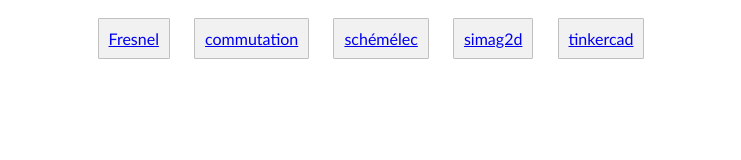
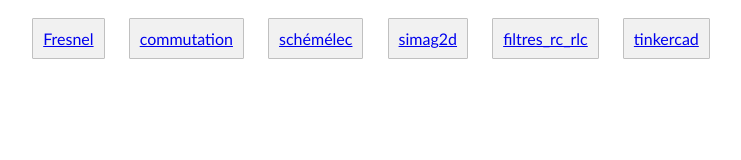
Before and after one commit to koreckijulien/circuit, a plain HTML site: page index.html in a window 1280 px wide. Shown: the whole page, without its empty margins (269-1010 px from the left). Drawn offline with Linux system fonts and the light colour scheme.

Commit message:
Add link to filtres_rc_rlc in index.html

```diff
--- a/index.html
+++ b/index.html
@@ -22,6 +22,7 @@ span {
   <span><a href="https://koreckijulien.github.io/commutation">commutation</a></span>
   <span><a href="https://koreckijulien.github.io/schemelec">schémélec</a></span>
     <span><a href="https://koreckijulien.github.io/Simag2d">simag2d</a></span>
+    <span><a href="https://koreckijulien.github.io/circuit/filtres_rc_rlc.html">filtres_rc_rlc</a></span>
   <span><a href="https://www.tinkercad.com/">tinkercad</a></span>
 
 
```
